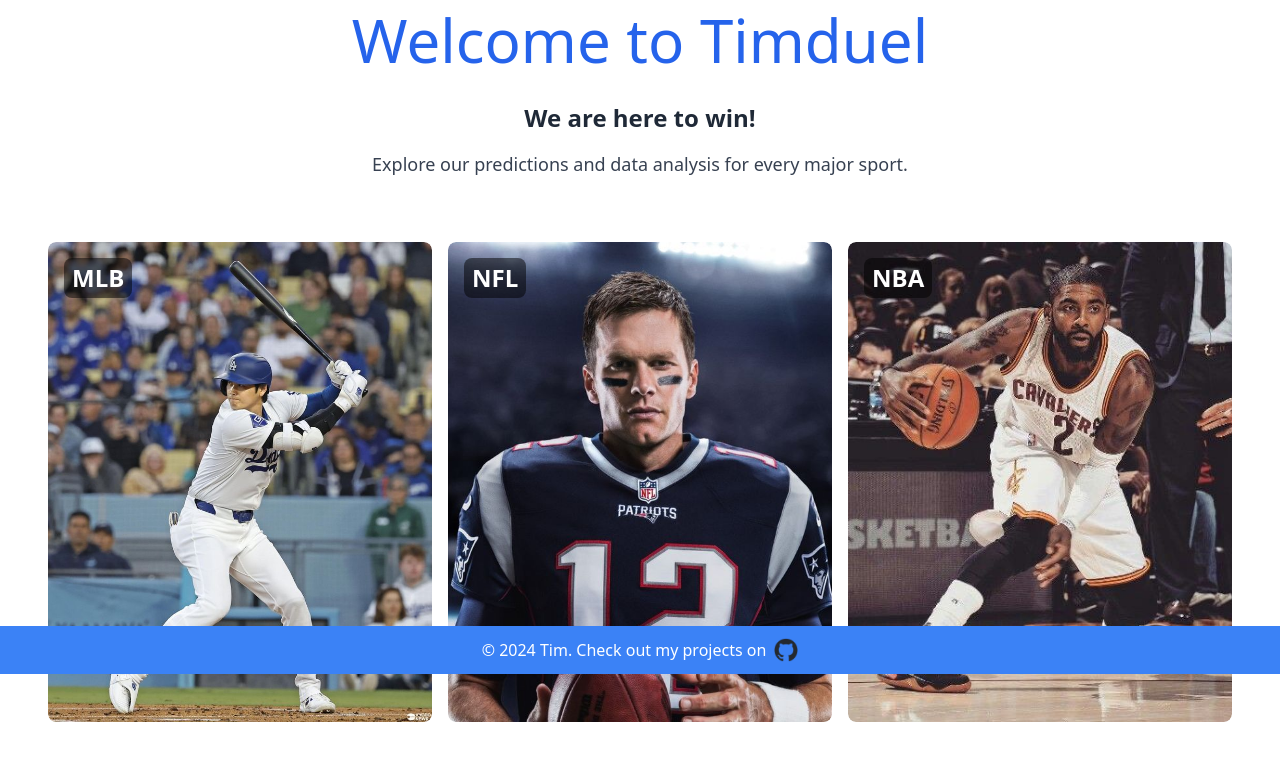
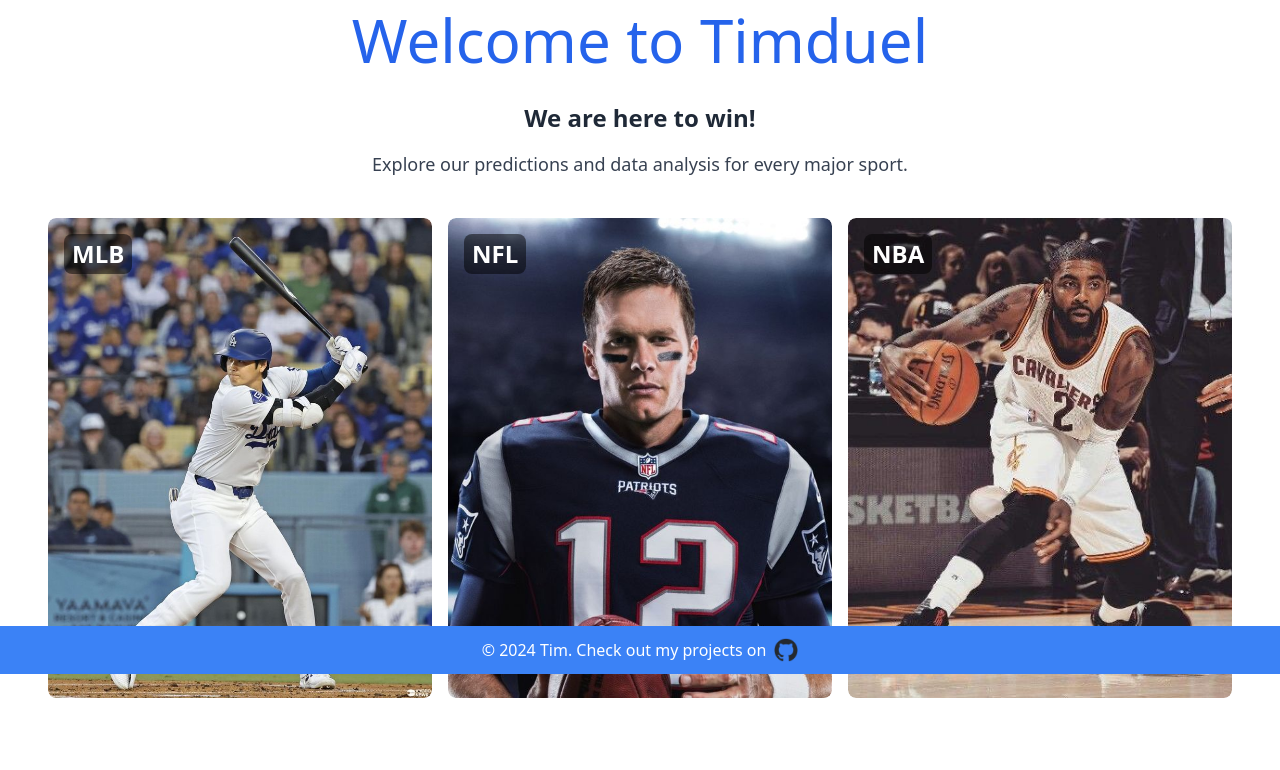
Before and after one commit to tim50687/Timduel_Stats, a Flask app: page / in a window 1280 px wide. Shown: the part 126-896 px from the top of the page. Run offline with Flask 3, Linux system fonts and the light colour scheme.

Commit message:
Modify padding to the nav bar

```diff
--- a/static/css/output.css
+++ b/static/css/output.css
@@ -764,10 +764,6 @@ video {
   padding: 1rem;
 }
 
-.p-6 {
-  padding: 1.5rem;
-}
-
 .px-2 {
   padding-left: 0.5rem;
   padding-right: 0.5rem;
@@ -791,6 +787,10 @@ video {
 .py-3 {
   padding-top: 0.75rem;
   padding-bottom: 0.75rem;
+}
+
+.pb-12 {
+  padding-bottom: 3rem;
 }
 
 .text-center {
--- a/templates/home.html
+++ b/templates/home.html
@@ -64,7 +64,7 @@
         Explore our predictions and data analysis for every major sport.
       </p>
 
-      <nav class="flex justify-center space-x-4 mt-8 p-6">
+      <nav class="flex justify-center space-x-4 mt-8 pb-12">
         <a
           href="/mlb"
           class="relative block text-white text-center p-0 w-96 h-8/12 rounded-lg overflow-hidden transition-all"
```
